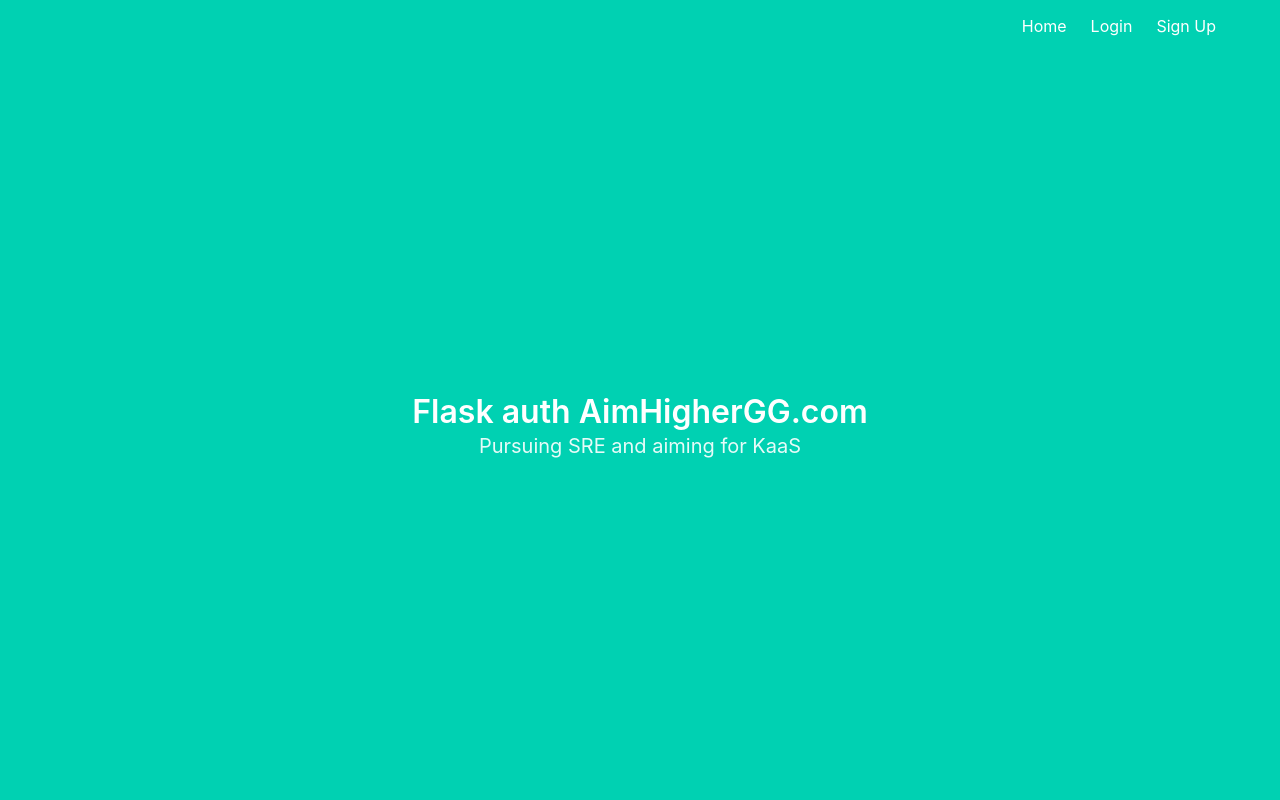
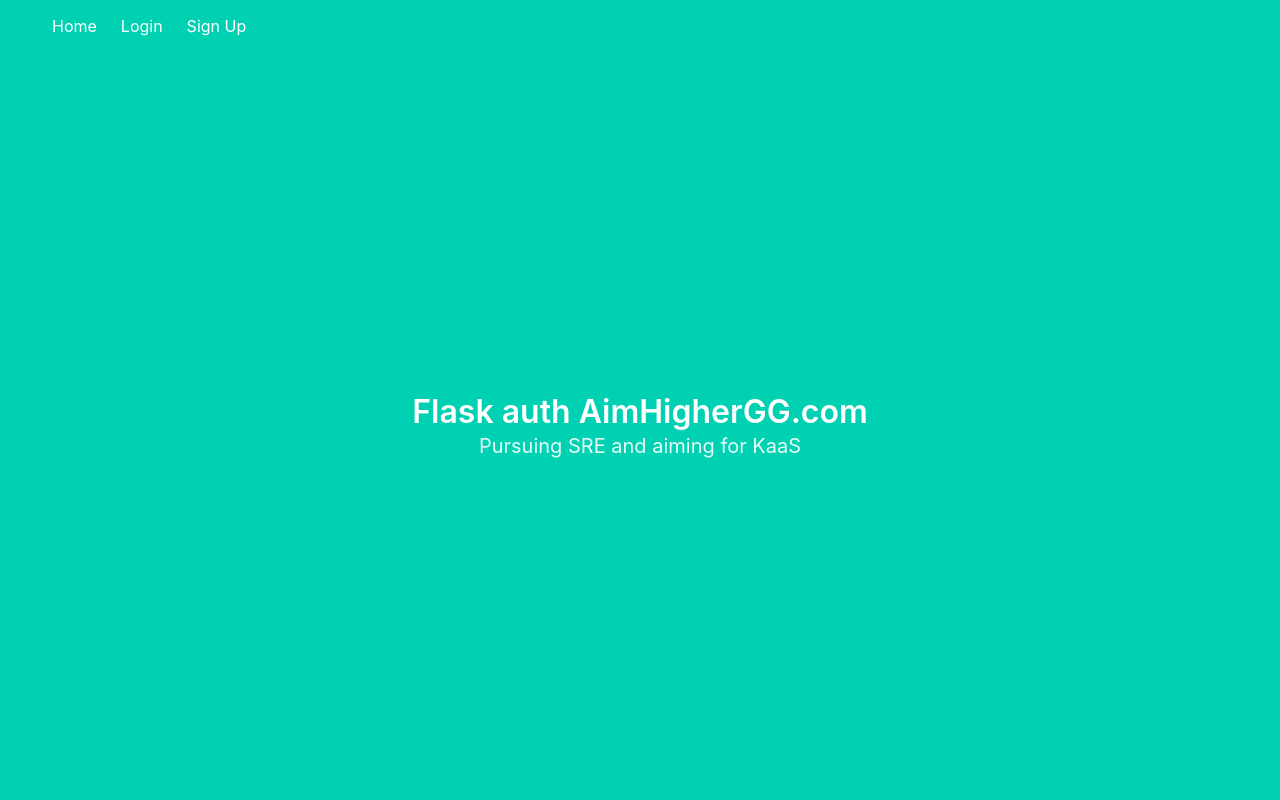
Before and after one commit to AbeYuki/flask-auth-app, a Flask app: page / in a window 1280 px wide. Run offline with Flask 2, Linux system fonts and the light colour scheme.

Commit message:
Modify class

```diff
--- a/project/templates/base.html
+++ b/project/templates/base.html
@@ -18,8 +18,8 @@
             <nav class="navbar">
                 <div class="container">
 
-                    <div id="navbarMenuHeroA" class="navbar-menu">
-                        <div class="navbar-end">
+                    <div id="navbarMenuHeroA" class="navbar-brand">
+                        <div class="navbar-brand">
                             <a href="{{ url_for('main.index') }}" class="navbar-item">
                                 Home
                             </a>
```
